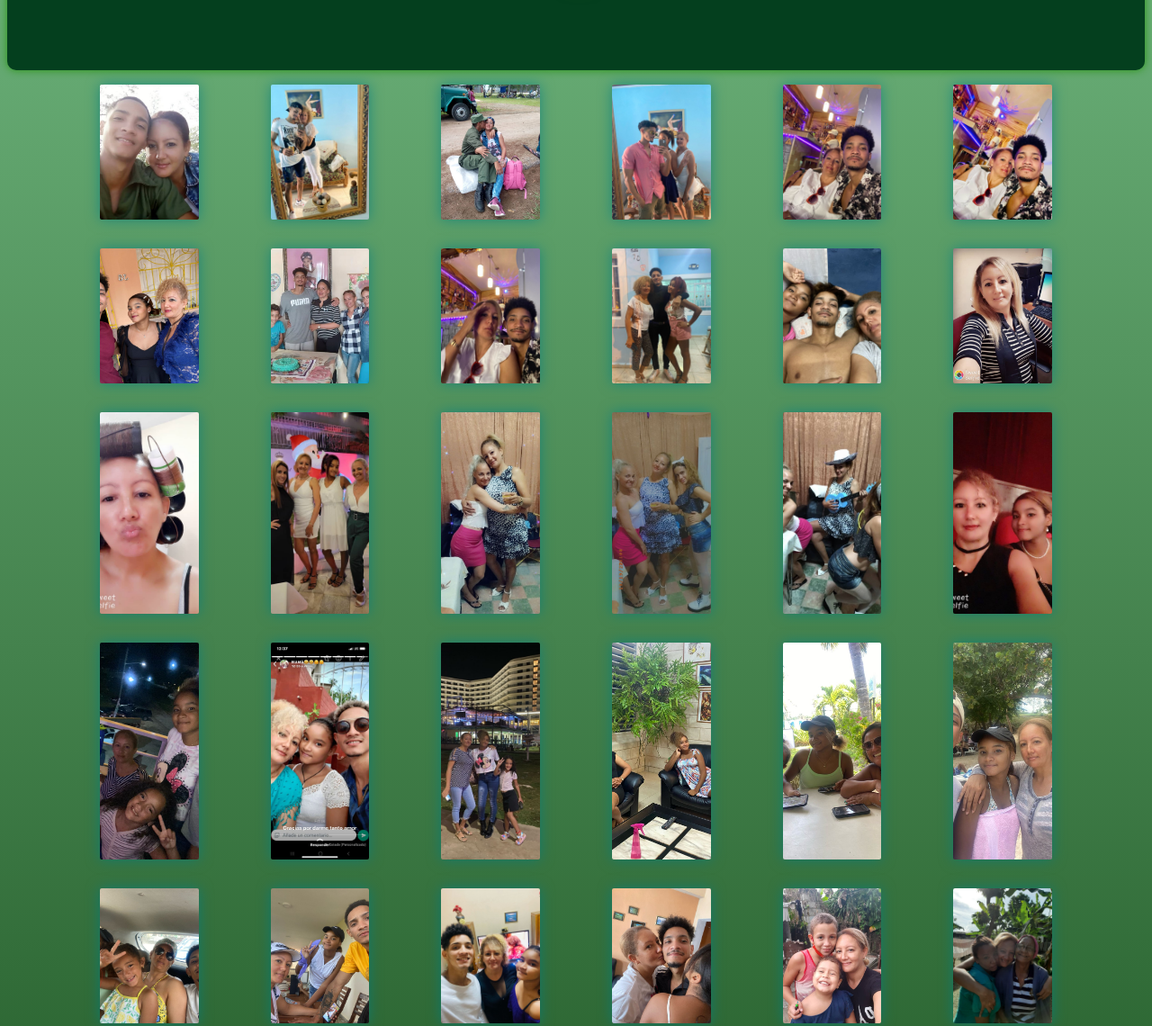
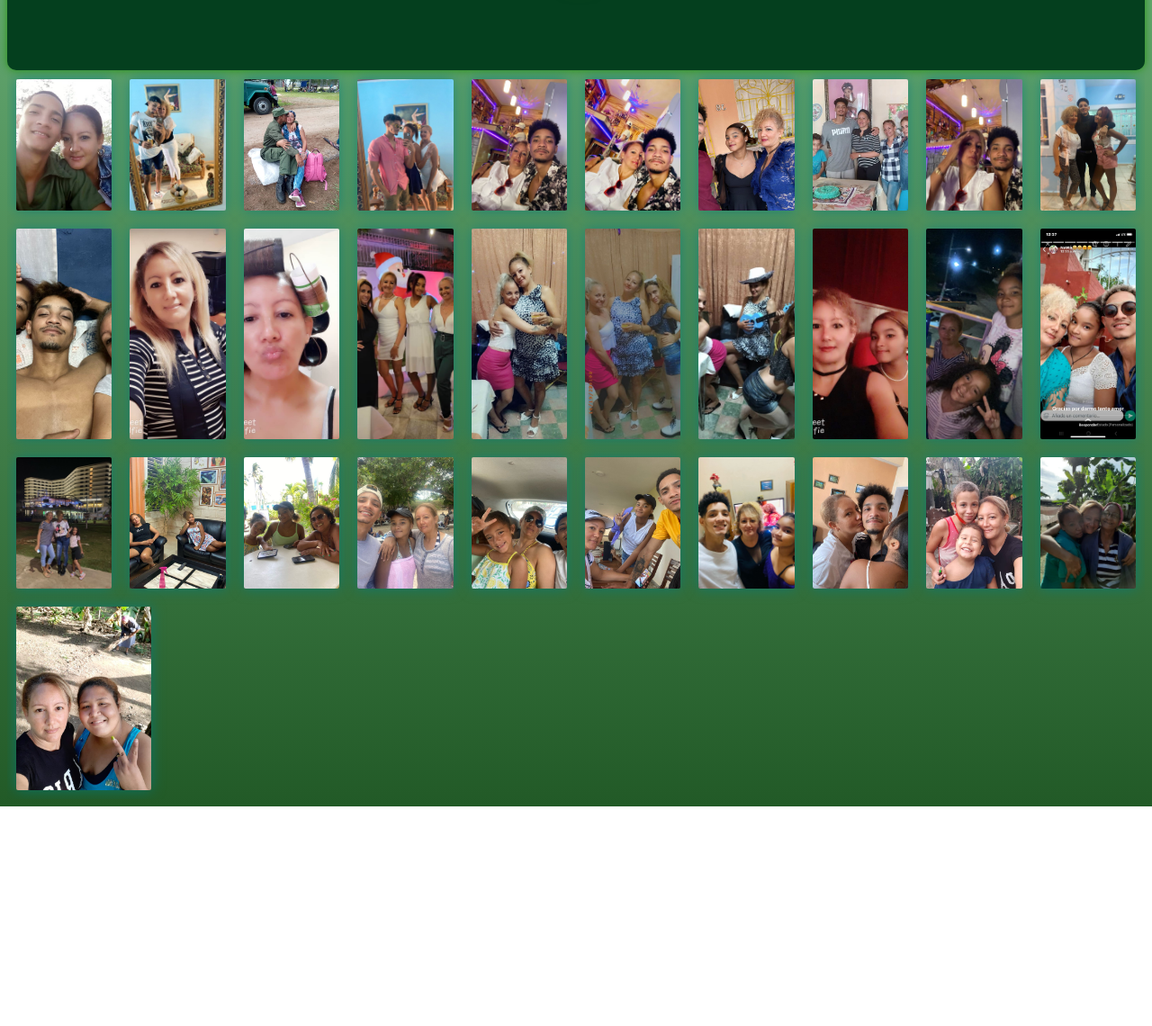
Before and after one commit to ArtStyles/Galeria-de-fotos, a plain HTML site: page index.html in a window 1280 px wide. Shown: the part 271-1411 px from the top of the page at 90% size. After the commit the page ends 1167 px from the top, so only its background shows below. Drawn offline with Linux system fonts and the light colour scheme.

Commit message:
fixing some features

```diff
--- a/index.html
+++ b/index.html
@@ -14,100 +14,100 @@
 
     <section class="gallery">
 
-        <figure class="gallery_picture">
+        <div class="gallery_picture">
             <img src="./img/WhatsApp Image 2023-10-18 at 3.19.06 AM (1).jpeg" alt="">
-        </figure>
+        </div>
 
-        <figure class="gallery_picture">
+        <div class="gallery_picture">
             <img src="./img/WhatsApp Image 2023-10-18 at 3.19.06 AM (3).jpeg" alt="">
-        </figure>
-        <figure class="gallery_picture">
+        </div>
+        <div class="gallery_picture">
             <img src="./img/WhatsApp Image 2023-10-18 at 3.19.06 AM.jpeg" alt="">
-        </figure>
-        <figure class="gallery_picture">
+        </div>
+        <div class="gallery_picture">
             <img src="./img/WhatsApp Image 2023-10-18 at 3.19.08 AM (1).jpeg" alt="">
-        </figure>
-        <figure class="gallery_picture">
+        </div>
+        <div class="gallery_picture">
             <img src="./img/WhatsApp Image 2023-10-18 at 3.19.08 AM (2).jpeg" alt="">
-        </figure>
-        <figure class="gallery_picture">
+        </div>
+        <div class="gallery_picture">
             <img src="./img/WhatsApp Image 2023-10-18 at 3.19.09 AM.jpeg" alt="">
-        </figure>
-        <figure class="gallery_picture">
+        </div>
+        <div class="gallery_picture">
             <img src="./img/WhatsApp Image 2023-10-18 at 3.19.08 AM.jpeg" alt="">
-        </figure>
-        <figure class="gallery_picture">
+        </div>
+        <div class="gallery_picture">
             <img src="./img/WhatsApp Image 2023-10-18 at 3.19.10 AM (1).jpeg" alt="">
-        </figure>
-        <figure class="gallery_picture">
+        </div>
+        <div class="gallery_picture">
             <img src="./img/WhatsApp Image 2023-10-18 at 3.19.10 AM.jpeg" alt="">
-        </figure>
-        <figure class="gallery_picture">
+        </div>
+        <div class="gallery_picture">
             <img src="./img/WhatsApp Image 2023-10-18 at 3.19.11 AM.jpeg" alt="">
-        </figure>
-        <figure class="gallery_picture">
+        </div>
+        <div class="gallery_picture">
             <img src="./img/WhatsApp Image 2023-10-18 at 3.19.12 AM (1).jpeg" alt="">
-        </figure>
-        <figure class="gallery_picture">
+        </div>
+        <div class="gallery_picture">
             <img src="./img/WhatsApp Image 2023-10-18 at 3.19.13 AM (1).jpeg" alt="">
-        </figure>
-        <figure class="gallery_picture">
+        </div>
+        <div class="gallery_picture">
             <img src="./img/WhatsApp Image 2023-10-18 at 3.19.13 AM (2).jpeg" alt="">
-        </figure>
-        <figure class="gallery_picture">
+        </div>
+        <div class="gallery_picture">
             <img src="./img/WhatsApp Image 2023-10-18 at 3.19.13 AM.jpeg" alt="">
-        </figure>
-        <figure class="gallery_picture">
+        </div>
+        <div class="gallery_picture">
             <img src="./img/WhatsApp Image 2023-10-18 at 3.19.14 AM (1).jpeg" alt="">
-        </figure>
-        <figure class="gallery_picture">
+        </div>
+        <div class="gallery_picture">
             <img src="./img/WhatsApp Image 2023-10-18 at 3.19.14 AM (2).jpeg" alt="">
-        </figure>
-        <figure class="gallery_picture">
+        </div>
+        <div class="gallery_picture">
             <img src="./img/WhatsApp Image 2023-10-18 at 3.19.14 AM.jpeg" alt="">
-        </figure>
-        <figure class="gallery_picture">
+        </div>
+        <div class="gallery_picture">
             <img src="./img/WhatsApp Image 2023-10-18 at 3.19.15 AM (1).jpeg" alt="">
-        </figure>
-        <figure class="gallery_picture">
+        </div>
+        <div class="gallery_picture">
             <img src="./img/WhatsApp Image 2023-10-18 at 3.19.15 AM (2).jpeg" alt="">
-        </figure>
-        <figure class="gallery_picture">
+        </div>
+        <div class="gallery_picture">
             <img src="./img/WhatsApp Image 2023-10-18 at 3.19.15 AM.jpeg" alt="">
-        </figure>
-        <figure class="gallery_picture">
+        </div>
+        <div class="gallery_picture">
             <img src="./img/WhatsApp Image 2023-10-18 at 3.19.16 AM.jpeg" alt="">
-        </figure>
-        <figure class="gallery_picture">
+        </div>
+        <div class="gallery_picture">
             <img src="./img/WhatsApp Image 2023-10-18 at 3.19.17 AM.jpeg" alt="">
-        </figure>
-        <figure class="gallery_picture">
+        </div>
+        <div class="gallery_picture">
             <img src="./img/WhatsApp Image 2023-10-18 at 3.19.19 AM.jpeg" alt="">
-        </figure>
-        <figure class="gallery_picture">
+        </div>
+        <div class="gallery_picture">
             <img src="./img/WhatsApp Image 2023-10-18 at 3.19.20 AM (1).jpeg" alt="">
-        </figure>
-        <figure class="gallery_picture">
+        </div>
+        <div class="gallery_picture">
             <img src="./img/WhatsApp Image 2023-10-18 at 3.19.20 AM.jpeg" alt="">
-        </figure>
-        <figure class="gallery_picture">
+        </div>
+        <div class="gallery_picture">
             <img src="./img/WhatsApp Image 2023-10-18 at 3.19.21 AM.jpeg" alt="">
-        </figure>
-        <figure class="gallery_picture">
+        </div>
+        <div class="gallery_picture">
             <img src="./img/WhatsApp Image 2023-10-18 at 3.19.22 AM (1).jpeg" alt="">
-        </figure>
-        <figure class="gallery_picture">
+        </div>
+        <div class="gallery_picture">
             <img src="./img/WhatsApp Image 2023-10-18 at 3.19.22 AM.jpeg" alt="">
-        </figure>
-        <figure class="gallery_picture">
+        </div>
+        <div class="gallery_picture">
             <img src="./img/WhatsApp Image 2023-10-18 at 3.19.22 AM (2).jpeg" alt="">
-        </figure>
-        <figure class="gallery_picture">
+        </div>
+        <div class="gallery_picture">
             <img src="./img/WhatsApp Image 2023-10-18 at 3.19.23 AM (1).jpeg" alt="">
-        </figure>
-        <figure class="gallery_picture">
+        </div>
+        <div class="gallery_picture">
             <img src="./img/WhatsApp Image 2023-10-18 at 3.19.23 AM.jpeg" alt="">
-        </figure>
+        </div>
     </section>
 </body>
 </html>
--- a/styles.css
+++ b/styles.css
@@ -30,20 +30,21 @@ img{
 }
 
 .gallery{
-    width: 90%;
+    width: 100%;
     margin: 0 auto;
     overflow: hidden;
-
     display: flex;
     flex-wrap: wrap;
+
 }
 
 .gallery_picture{
     flex:100px;
     max-width: 150px;
+    padding: 10px;
 }
 
-.gallery_picture:active{
+.gallery_picture:hover{
     flex: 100%;
     position: fixed;
     top:0;
```
